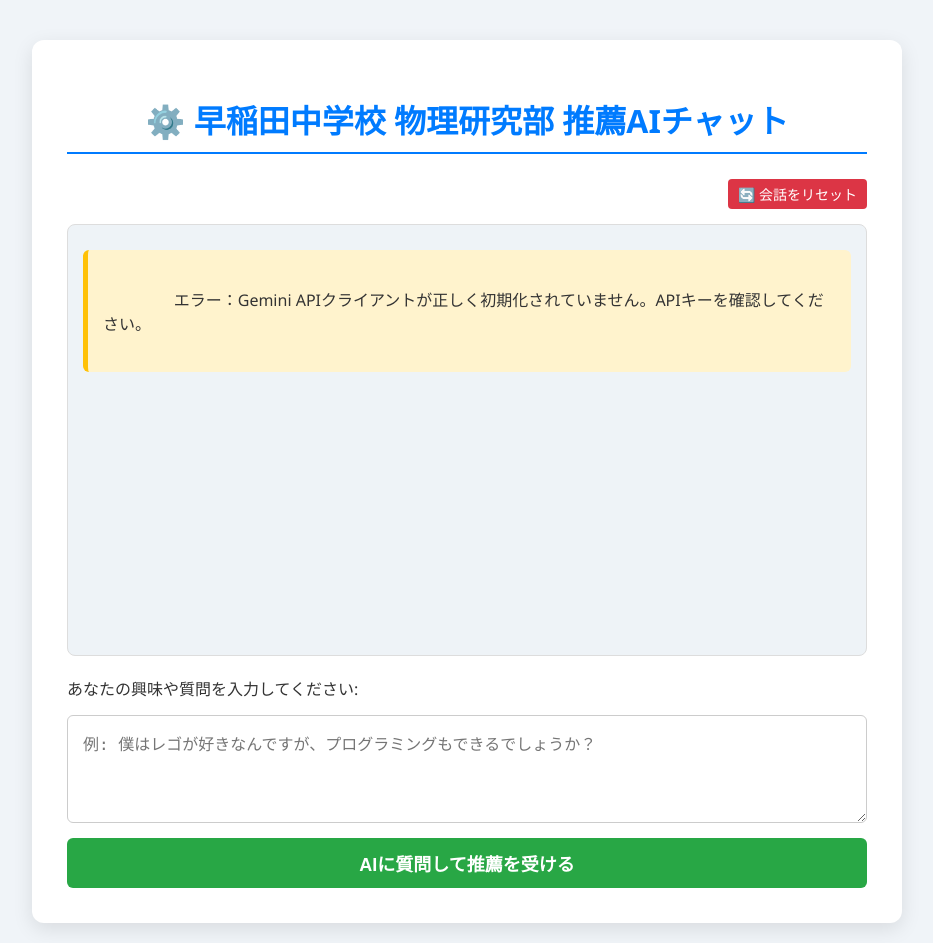
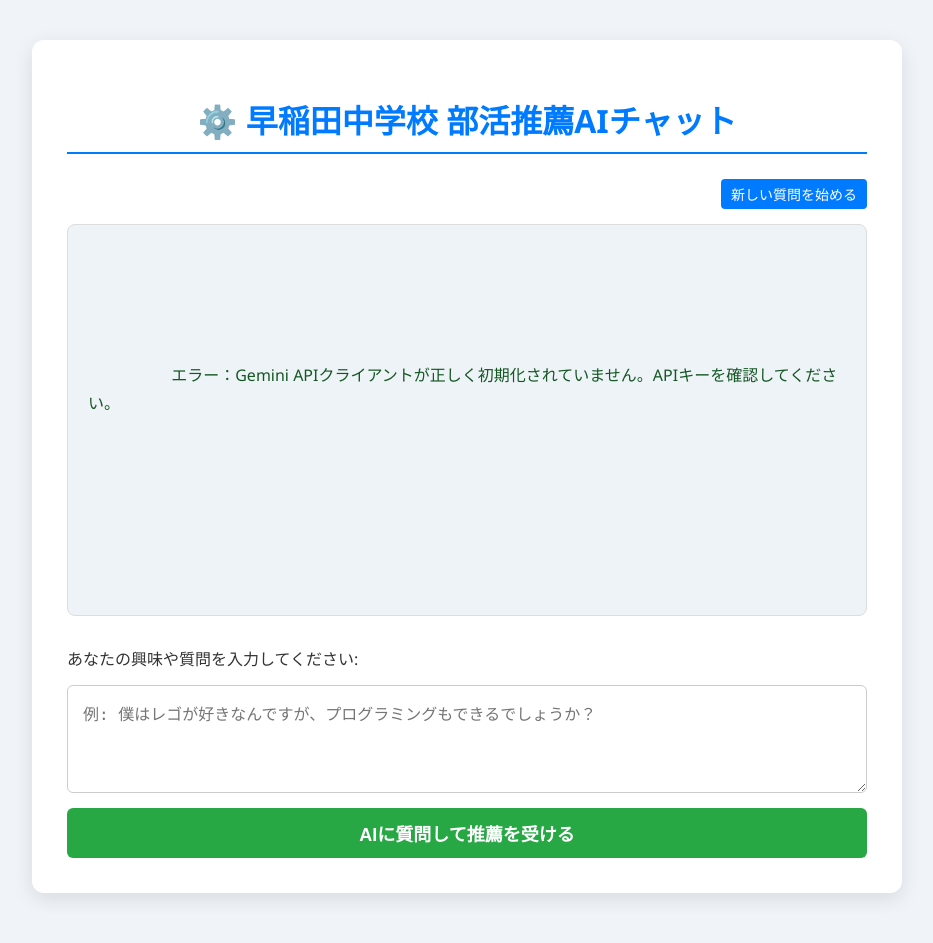
Before and after one commit to QWE-sava/bururikennkyuubu-chat-bot, a Flask app: page / in a window 1280 px wide. Shown: the whole page, without its empty margins (173-1106 px from the left). After the commit the page ends 899 px from the top, so only its background shows below. Run offline with Flask 3, Linux system fonts and the light colour scheme.

Commit message:
Refactor HTML structure and styles for clarity

```diff
--- a/templates/index.html
+++ b/templates/index.html
@@ -8,13 +8,13 @@
         /* --- 全体スタイル --- */
         body {
             font-family: 'Segoe UI', Tahoma, Geneva, Verdana, sans-serif;
-            background-color: #f0f4f8; /* 明るい背景色 */
+            background-color: #f0f4f8;
             color: #333;
             margin: 0;
             padding: 20px;
             display: flex;
             justify-content: center;
-            align-items: flex-start; /* 上から配置 */
+            align-items: flex-start;
             min-height: 100vh;
         }
         .container {
@@ -23,7 +23,7 @@
             border-radius: 12px;
             box-shadow: 0 6px 20px rgba(0, 0, 0, 0.1);
             width: 100%;
-            max-width: 800px; /* 幅を広げ、チャットを見やすく */
+            max-width: 800px;
             margin-top: 20px;
         }
         h1 {
@@ -34,41 +34,25 @@
             padding-bottom: 10px;
         }
 
-        /* --- チャット履歴エリア --- */
-        .chat-history {
-            height: 400px; /* 履歴表示エリアの高さ固定 */
-            overflow-y: auto; /* スクロール可能に */
+        /* --- AI応答エリア (最重要) --- */
+        .ai-response-area {
+            min-height: 350px; /* ある程度の高さを確保 */
             border: 1px solid #ddd;
             border-radius: 8px;
-            padding: 15px;
-            margin-bottom: 20px;
-            background-color: #eef3f7;
-            display: flex;
-            flex-direction: column;
-            gap: 10px;
+            padding: 20px;
+            margin-bottom: 30px;
+            background-color: #eef3f7; /* 薄い背景色 */
+            white-space: pre-wrap; /* 改行を反映 */
+            line-height: 1.8;
         }
-        .message-box {
-            padding: 10px 15px;
-            border-radius: 18px;
-            max-width: 80%;
-            line-height: 1.6;
+        .response-box {
+            font-size: 16px;
+            color: #155724;
+            font-weight: 500;
         }
-        .message-user {
-            background-color: #007bff; /* ユーザーは青 */
-            color: white;
-            align-self: flex-end; /* 右寄せ */
-            border-bottom-right-radius: 4px;
-        }
-        .message-assistant {
-            background-color: #d4edda; /* AIは薄緑 */
-            color: #155724;
-            align-self: flex-start; /* 左寄せ */
-            border: 1px solid #c3e6cb;
-            border-bottom-left-radius: 4px;
-        }
-        .role-tag {
-            font-weight: bold;
-            margin-right: 5px;
+        .initial-message {
+            color: #555;
+            font-style: italic;
         }
 
         /* --- 質問フォーム --- */
@@ -104,20 +88,12 @@
             transform: translateY(1px);
         }
 
-        /* --- その他メッセージ・ボタン --- */
-        .response-box {
-            padding: 15px;
-            background-color: #fff3cd; /* 警告や初期メッセージ用 */
-            border-left: 5px solid #ffc107;
-            border-radius: 6px;
-            margin-bottom: 20px;
-            white-space: pre-wrap;
-        }
+        /* --- その他 --- */
         .reset-button {
             display: inline-block;
             float: right;
             padding: 5px 10px;
-            background-color: #dc3545; /* 赤色 */
+            background-color: #007bff; /* 青色に変更 */
             color: white;
             text-decoration: none;
             border-radius: 4px;
@@ -126,31 +102,26 @@
             transition: background-color 0.3s;
         }
         .reset-button:hover {
-            background-color: #c82333;
+            background-color: #0056b3;
         }
     </style>
 </head>
 <body>
     <div class="container">
-        <h1>⚙️ 早稲田中学校 物理研究部 推薦AIチャット</h1>
+        <h1>⚙️ 早稲田中学校 部活推薦AIチャット</h1>
 
-        <a href="{{ url_for('index', reset=1) }}" class="reset-button">🔄 会話をリセット</a>
+        <a href="{{ url_for('index', reset=1) }}" class="reset-button">新しい質問を始める</a>
         <div style="clear: both;"></div>
 
-        <div class="chat-history">
-            {% if history %}
-                {% for message in history %}
-                    <div class="message-box message-{{ 'user' if message.role == 'user' else 'assistant' }}">
-                        <span class="role-tag">{{ 'あなた' if message.role == 'user' else '🤖 AIアシスタント' }}:</span>
-                        {{ message.text }}
-                    </div>
-                {% endfor %}
-            {% endif %}
-
-            {% if response and not history %}
-            <div class="response-box" style="margin-top: 10px;">
-                 {{ response }}
-            </div>
+        <div class="ai-response-area">
+            {% if response %}
+                <div class="response-box">
+                    {{ response }}
+                </div>
+            {% else %}
+                <div class="initial-message">
+                    質問を入力し、「AIに質問して推薦を受ける」ボタンを押すと、あなたにぴったりの部活ランキングが表示されます。
+                </div>
             {% endif %}
         </div>
 
@@ -161,13 +132,5 @@
         </form>
 
     </div>
-
-    <script>
-        // チャット履歴エリアを常に一番下までスクロールさせる
-        const chatHistory = document.querySelector('.chat-history');
-        if (chatHistory) {
-            chatHistory.scrollTop = chatHistory.scrollHeight;
-        }
-    </script>
 </body>
 </html>
```
